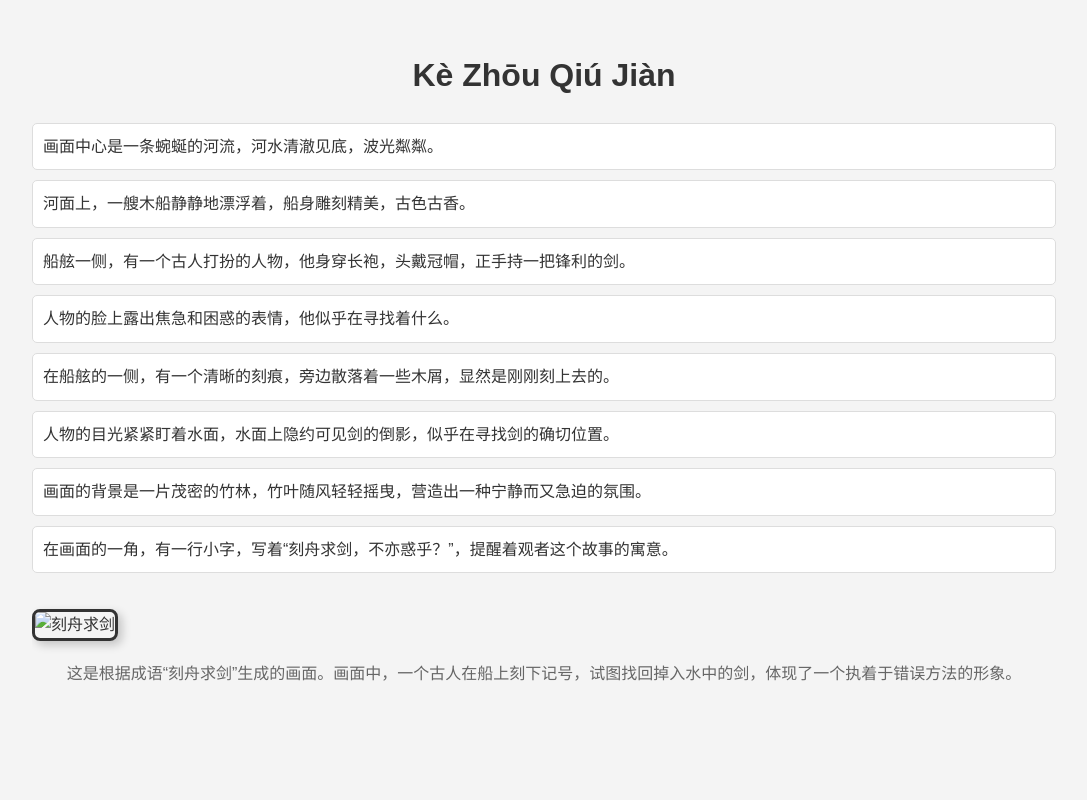
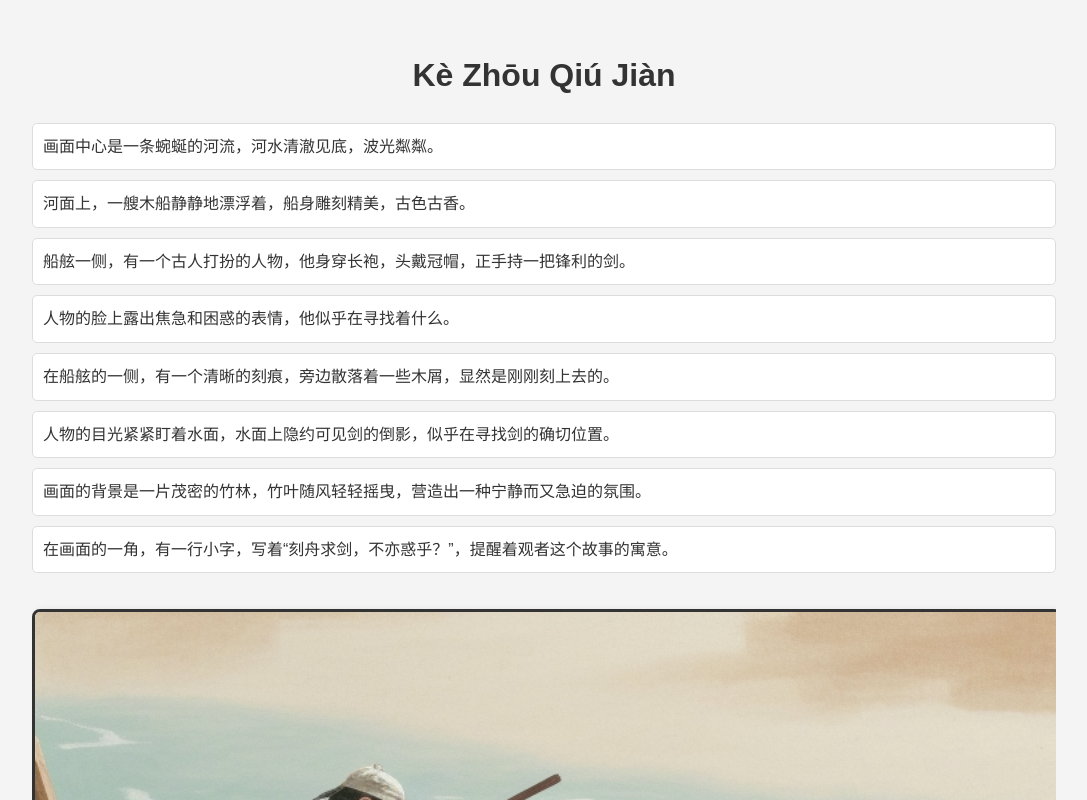
Before and after one commit to 15084681014/-, a plain HTML site: page index.html in a window 1280 px wide. Shown: the top 800 px of the page, without its empty margins (96-1183 px from the left). Drawn offline with Linux system fonts and the light colour scheme.

Commit message:
Update index.html

```diff
--- a/index.html
+++ b/index.html
@@ -64,7 +64,7 @@
             <li>画面的背景是一片茂密的竹林，竹叶随风轻轻摇曳，营造出一种宁静而又急迫的氛围。</li>
             <li>在画面的一角，有一行小字，写着“刻舟求剑，不亦惑乎？”，提醒着观者这个故事的寓意。</li>
         </ul>
-        <img src="images/文心一言AI作图_20241203141646.png" alt="刻舟求剑">
+        <img src="https://github.com/15084681014/-/blob/main/%E6%96%87%E5%BF%83%E4%B8%80%E8%A8%80AI%E4%BD%9C%E5%9B%BE_20241203141646.png" alt="刻舟求剑">
         <p>这是根据成语“刻舟求剑”生成的画面。画面中，一个古人在船上刻下记号，试图找回掉入水中的剑，体现了一个执着于错误方法的形象。</p>
     </div>
 </body>
```
